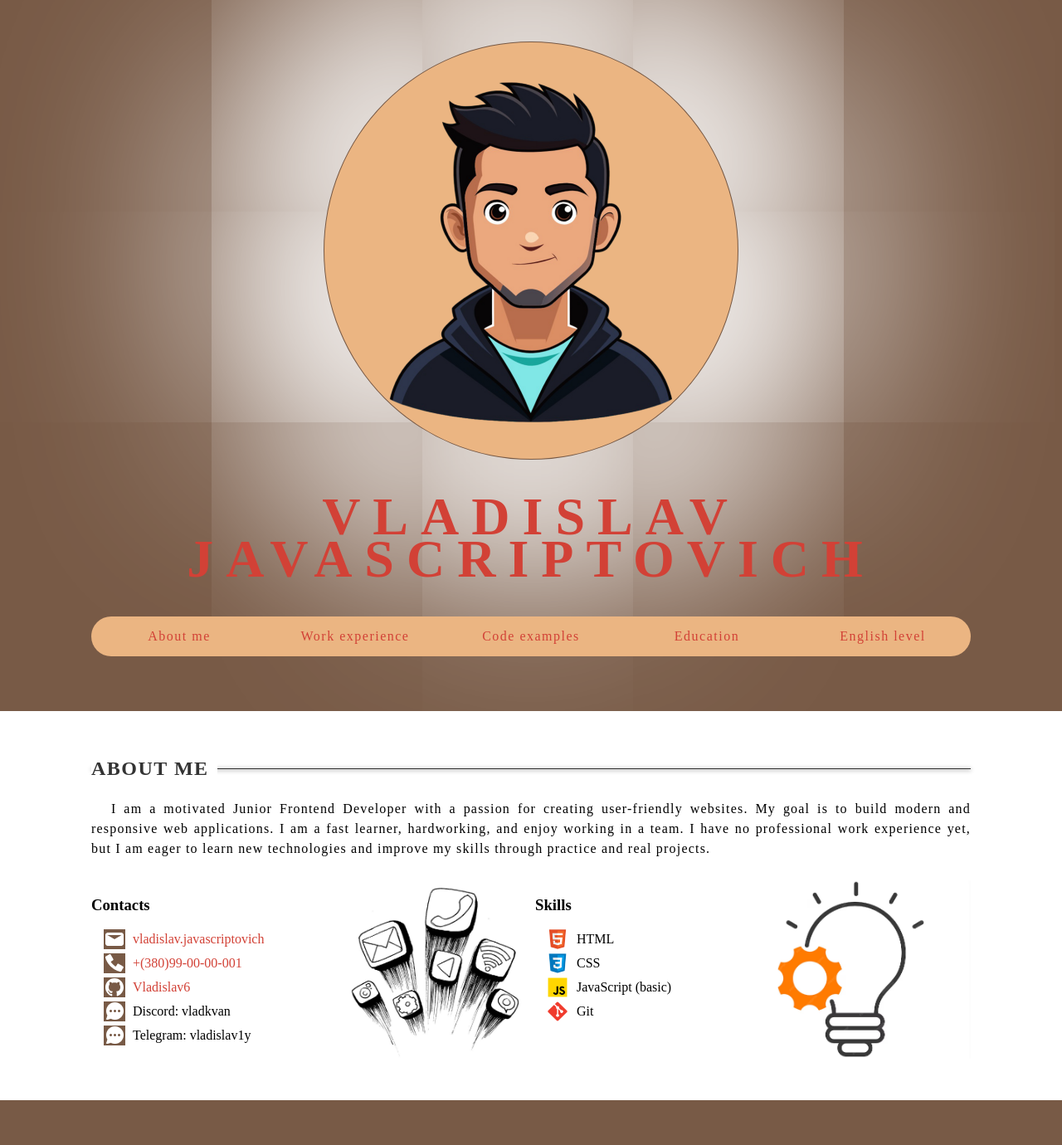
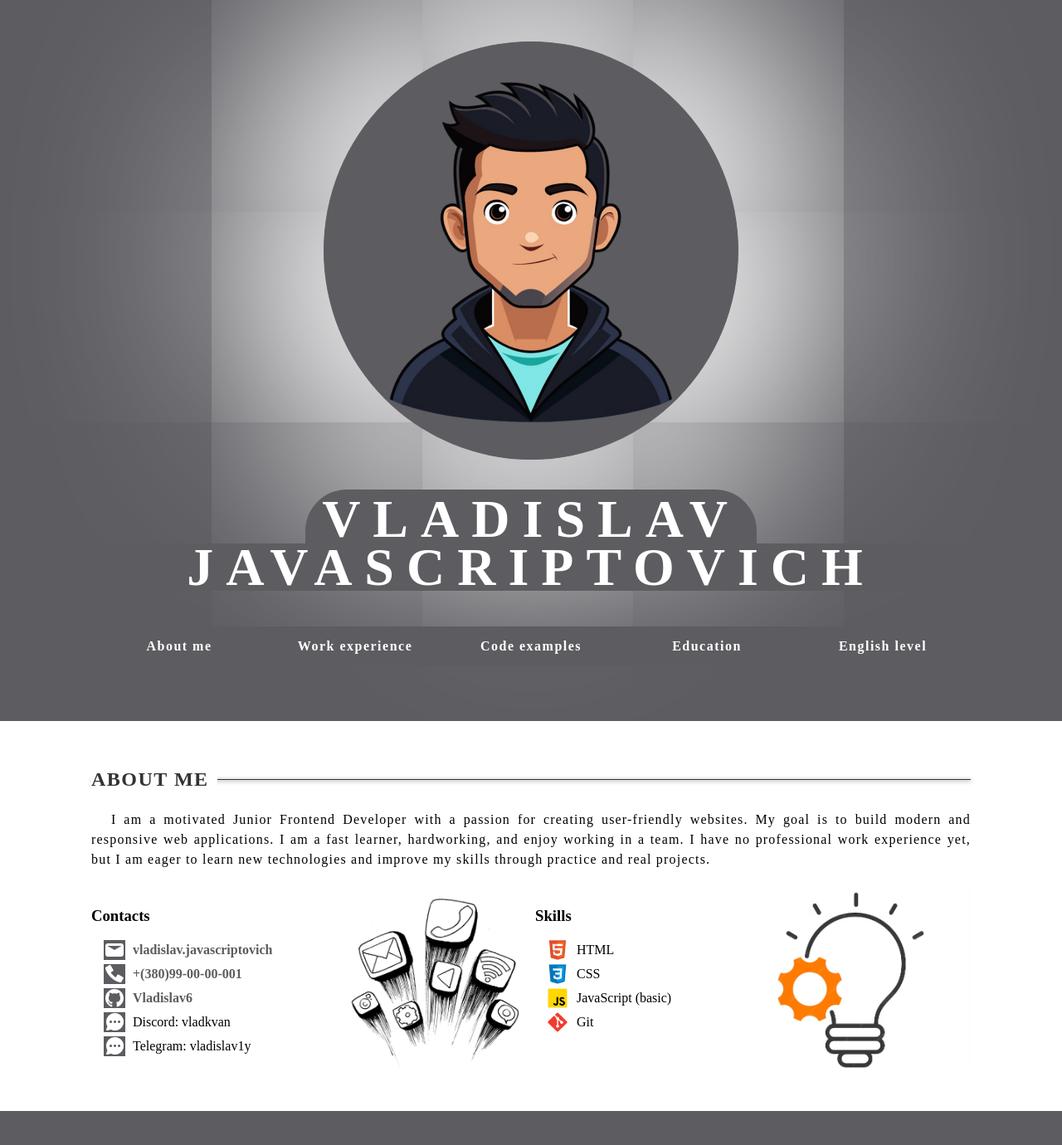
Before and after one commit to vladislav6/rsschool-cv, a website built with Vite: page index.html in a window 1280 px wide. Shown: the top 1380 px of the page at 83% size. Built offline with nearby package versions, Linux system fonts and the light colour scheme.

Commit message:
feat: add new colors

```diff
--- a/index.html
+++ b/index.html
@@ -18,7 +18,10 @@
       <div class="avatar">
         <img src="/src/img/avatar.webp" alt="my photo" width="400" height="400">
       </div>
-      <h1 class="author">Vladislav Javascriptovich</h1>
+      <h1 class="author">
+        <span>Vladislav</span>
+        <span>Javascriptovich</span>
+      </h1>
       <nav class="menu">
         <ul>
           <li><a href="#aboutme">About me</a></li>
@@ -43,7 +46,7 @@
             <ul>
               <li>
                 <span class="mail"></span>
-                <a href="meilto:vladislav.javascriptovich@gmail.com">vladislav.javascriptovich</a>
+                <a href="mailto:vladislav.javascriptovich@gmail.com">vladislav.javascriptovich</a>
               </li>
               <li>
                 <span class="phone"></span>
@@ -136,7 +139,7 @@
         <pre><code>function countBits(n) {
     let bin = n.toString(2);
     let arr = bin.split('');
-    return arr.reduce((acc, val) => {
+    return arr.reduce((acc, val) =&gt; {
       if (val === '1') {
         acc += 1;
       }
--- a/src/js/main.js
+++ b/src/js/main.js
@@ -25,3 +25,9 @@ menuList.addEventListener('click', () => {
   menu.classList.remove('mobile');
   mobileMenu.classList.remove('close');
 });
+
+window.addEventListener('resize', () => {
+  body.classList.remove('scroll-hiden');
+  menu.classList.remove('mobile');
+  mobileMenu.classList.remove('close');
+});
--- a/src/scss/common/variables.scss
+++ b/src/scss/common/variables.scss
@@ -1,7 +1,6 @@
-$bgcolor1: #785a46;
-$bgcolor2: #ebb582;
-$title-links-color: #d24136;
-$linkcolor: #eb8a3e;
+$bgcolor1: #5D5C61;
+$bgcolor2: #5D5C61;
+$title-links-color: #ffffff;
 $text-color: #333333;
 
 $breackpoint-size: (
--- a/src/scss/components/aboutme/index.scss
+++ b/src/scss/components/aboutme/index.scss
@@ -30,7 +30,8 @@
 
     a {
       text-decoration: none;
-      color: $title-links-color;
+      color: $bgcolor1;
+      font-weight: bold;
       background-color: #ffffff;
     }
   }
--- a/src/scss/components/header/index.scss
+++ b/src/scss/components/header/index.scss
@@ -9,7 +9,7 @@ header {
     border-radius: 50%;
     background-color: $bgcolor2;
     overflow: hidden;
-    box-shadow: 0px 0px 420px 150px white;
+    box-shadow: 0px 0px 380px 110px white;
     border: 1px solid $bgcolor1;
 
     img { @extend %full-img; }
@@ -20,9 +20,19 @@ header {
     font-size: clamp( 1.2em, 5vw, 4em);
     text-align: center;
     letter-spacing: 15px;
-    line-height: 0.8;
+    line-height: 0.9;
     color: $title-links-color;
     transition: 0s;
+    span {
+      background-color: $bgcolor1;
+      border-radius: 50px 50px 0 0;
+      padding: 0 20px;
+    }
+    span:last-of-type {
+      display: block;
+      background-color: $bgcolor1;
+      border-radius: 50px;
+    }
   }
 
   .menu ul {
@@ -40,10 +50,13 @@ header {
         letter-spacing: 1.5px;
         text-decoration: none;
         color: $title-links-color;
+        font-weight: bold;
       }
 
       a:hover {
-        background-color: $bgcolor1;
+        background-color: #ffffff;
+        color: $bgcolor1;
+        border-radius: 50px;
       }
     }
   }
@@ -51,6 +64,9 @@ header {
 
 @media (max-width: #{map-get($breackpoint-size, 's768')}) {
   header {
+
+    .avatar { box-shadow: 0px 0px 130px 80px white; }
+
     .author {
       margin-top: 40px;
       letter-spacing: 5px;
@@ -91,7 +107,9 @@ header {
 
       ul {
         flex-direction: column;
-        width: 100%;
+        width: 90%;
+
+        li { margin: 5px 0; }
       }
     }
 
--- a/src/scss/components/mycode/index.scss
+++ b/src/scss/components/mycode/index.scss
@@ -1,7 +1,7 @@
 .mycode {
   pre {
     code {
-      background-color: rgb(163, 162, 160);
+      background-color: rgb(219, 219, 219);
       line-height: 1.4;
       border-radius: 5px;
       @extend %black-shadow;
--- /dev/null
+++ b/vite.config.js
@@ -0,0 +1,9 @@
+import { defineConfig } from 'vite';
+
+export default defineConfig({
+  base: './',
+  build: {
+    minify: false,
+    sourcemap: true,
+  }
+});
```
